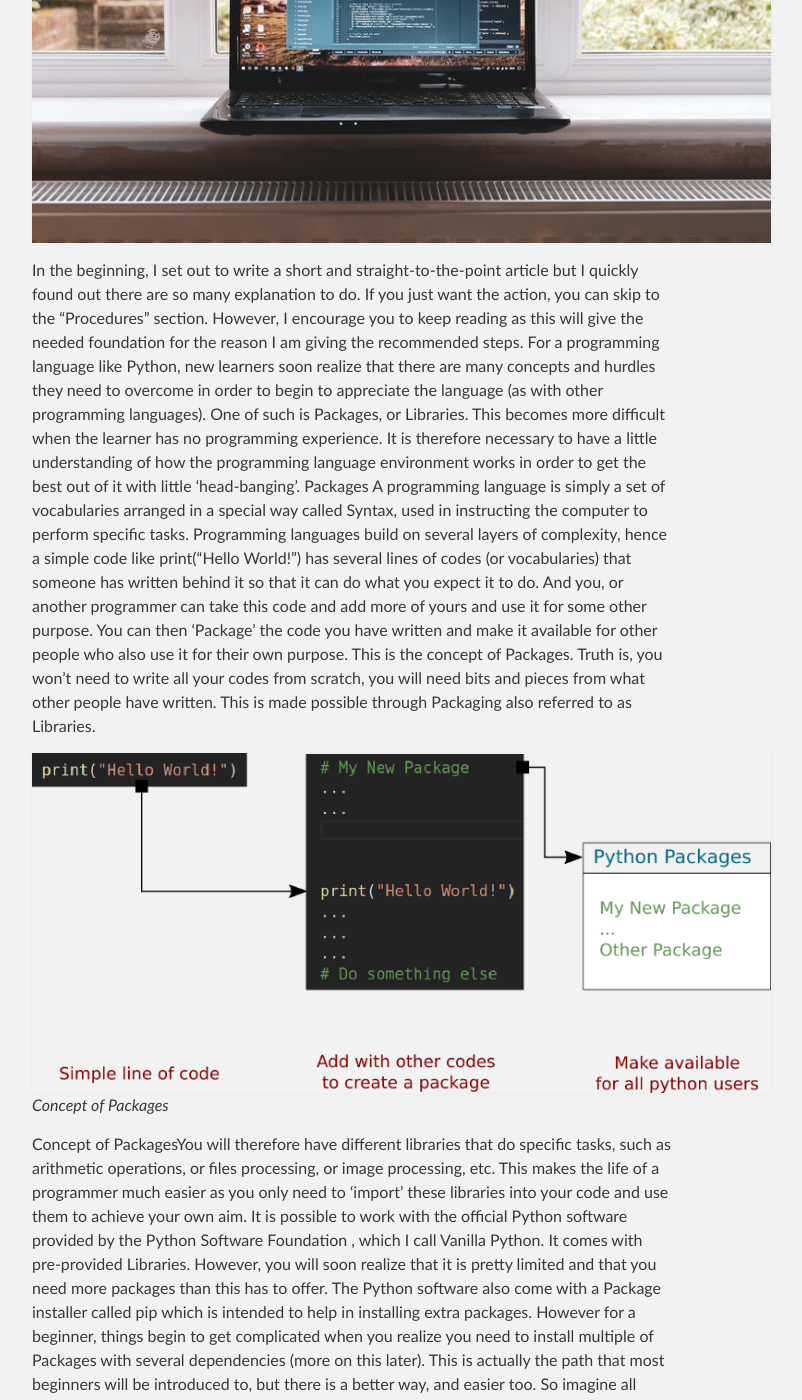
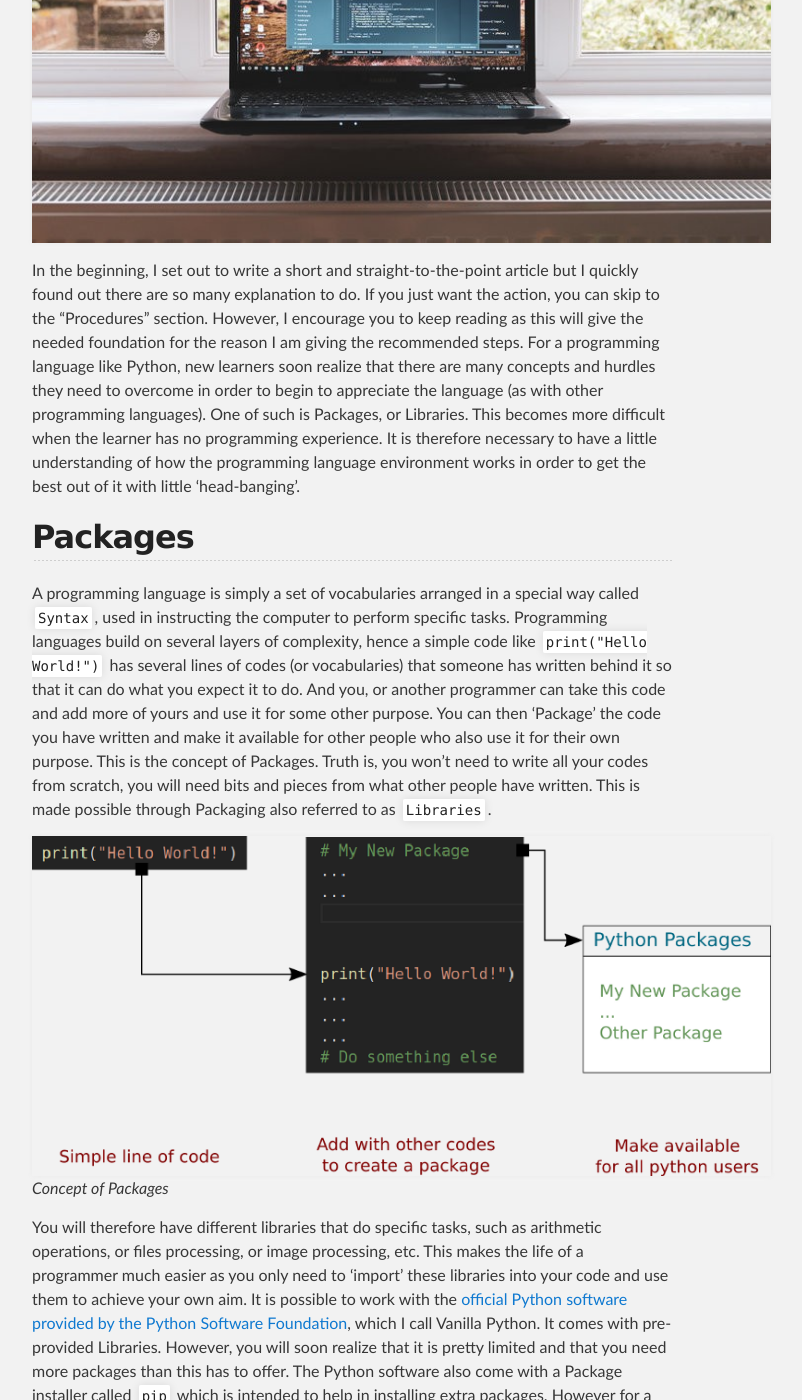
Before and after one commit to toluwajosh/toluwajosh.github.io, a Jekyll site: the page built from _posts/2020-01-03-getting-started-with-python-the-easiest-way.md, in a window 1280 px wide and 1400 px high, scrolled down 874 px. Shown: the whole window, without its empty margins (288-1090 px from the left). Built offline with Jekyll 4.4.1, drawn with Linux system fonts in a browser that asks for light colours; comment, search, counter and statistics services are not loaded; some of the changed text lies outside the part shown.

Commit message:
Fix: formatting in post

```diff
--- a/_posts/2020-01-03-getting-started-with-python-the-easiest-way.md
+++ b/_posts/2020-01-03-getting-started-with-python-the-easiest-way.md
@@ -13,33 +13,41 @@ About 4 years ago when I wanted to start learning Python Programming, the top qu
 
 In the beginning, I set out to write a short and straight-to-the-point article but I quickly found out there are so many explanation to do. If you just want the action, you can skip to the "Procedures" section. However, I encourage you to keep reading as this will give the needed foundation for the reason I am giving the recommended steps.
 For a programming language like Python, new learners soon realize that there are many concepts and hurdles they need to overcome in order to begin to appreciate the language (as with other programming languages). One of such is Packages, or Libraries. This becomes more difficult when the learner has no programming experience. It is therefore necessary to have a little understanding of how the programming language environment works in order to get the best out of it with little 'head-banging'.
-Packages
-A programming language is simply a set of vocabularies arranged in a special way called Syntax, used in instructing the computer to perform specific tasks. Programming languages build on several layers of complexity, hence a simple code like print("Hello World!") has several lines of codes (or vocabularies) that someone has written behind it so that it can do what you expect it to do. And you, or another programmer can take this code and add more of yours and use it for some other purpose. You can then 'Package' the code you have written and make it available for other people who also use it for their own purpose. This is the concept of Packages.
-Truth is, you won't need to write all your codes from scratch, you will need bits and pieces from what other people have written. This is made possible through Packaging also referred to as Libraries.
+
+## Packages
+
+A programming language is simply a set of vocabularies arranged in a special way called `Syntax`, used in instructing the computer to perform specific tasks. Programming languages build on several layers of complexity, hence a simple code like `print("Hello World!")` has several lines of codes (or vocabularies) that someone has written behind it so that it can do what you expect it to do. And you, or another programmer can take this code and add more of yours and use it for some other purpose. You can then 'Package' the code you have written and make it available for other people who also use it for their own purpose. This is the concept of Packages.
+Truth is, you won't need to write all your codes from scratch, you will need bits and pieces from what other people have written. This is made possible through Packaging also referred to as `Libraries`.
 
 ![concept_of_packages](/media/concept_of_packages.png)
 *Concept of Packages*
 
-Concept of PackagesYou will therefore have different libraries that do specific tasks, such as arithmetic operations, or files processing, or image processing, etc. This makes the life of a programmer much easier as you only need to 'import' these libraries into your code and use them to achieve your own aim.
-It is possible to work with the official Python software provided by the Python Software Foundation , which I call Vanilla Python. It comes with pre-provided Libraries. However, you will soon realize that it is pretty limited and that you need more packages than this has to offer. The Python software also come with a Package installer called pip which is intended to help in installing extra packages. However for a beginner, things begin to get complicated when you realize you need to install multiple of Packages with several dependencies (more on this later). This is actually the path that most beginners will be introduced to, but there is a better way, and easier too.
-So imagine all these Libraries floating around on the internet (or in space, or wherever) because everyone is writing their own and for specialized and specific purposes. There is therefore a need for a management system for these Libraries, to help in organizing them and distributing them easily for programmers who need them. Hence, there a number of such package management systems built on top of the Vanilla Python software to do just that. Examples of such are Anaconda, Enthought Canopy and WinPython.
-Dependencies
+You will therefore have different libraries that do specific tasks, such as arithmetic operations, or files processing, or image processing, etc. This makes the life of a programmer much easier as you only need to 'import' these libraries into your code and use them to achieve your own aim.
+It is possible to work with the [official Python software provided by the Python Software Foundation](https://www.python.org/), which I call Vanilla Python. It comes with pre-provided Libraries. However, you will soon realize that it is pretty limited and that you need more packages than this has to offer. The Python software also come with a Package installer called `pip` which is intended to help in installing extra packages. However for a beginner, things begin to get complicated when you realize you need to install multiple of Packages with several `dependencies` (more on this later). This is actually the path that most beginners will be introduced to, but there is a better way, and easier too.
+So imagine all these Libraries floating around on the internet (or in space, or wherever) because everyone is writing their own and for specialized and specific purposes. There is therefore a need for a management system for these Libraries, to help in organizing them and distributing them easily for programmers who need them. Hence, there a number of such package management systems built on top of the Vanilla Python software to do just that. Examples of such are [Anaconda](https://www.anaconda.com/), [Enthought Canopy](https://www.enthought.com/product/canopy/) and [WinPython](https://winpython.github.io/).
+
+## Dependencies
+
 The easiest way to explain is this is to say that a package needs another package to run successfully, hence it depends on that package. This is because the writer of the later package used codes from the former package to build his own package. It is therefore possible to have a package that depend on multiple other packages to run, and trying to install all the needed dependencies with the right versions can be a pain for a new python programmer. I know because I struggled with this a lot as a beginner. This is where package distribution platforms like excel. They help to provide not just a package but also the right dependencies for each installed package.
 Now that you know about packages and dependencies, you will agree that it is better to have all the pieces together and figure out the details as you go along.
-Procedure
+
+## Procedure
+
 Finally, here are the steps to the path I recommend for getting started with python the easiest way. It is actually only one step.
-Install Anaconda: Anaconda is the single easiest package manager and distribution platform that will make you get started easily. It is cross-platform (that is, available on Windows, Mac OS and Linux), easy to install and comes with handy tools (mostly GUI) such as the python Integrated Development Environment (IDE) - Spyder, Jupyter Notebook - for interactive coding environment, and others. Even for experienced programmers, Anaconda offers great tools for data science, database and project management for easier and painless workflow. See the image below for a cross-section of tools offered by Anaconda.
+
+[Install Anaconda](https://www.anaconda.com/distribution/): Anaconda is the single easiest package manager and distribution platform that will make you get started easily. It is cross-platform (that is, available on Windows, Mac OS and Linux), easy to install and comes with handy tools (mostly GUI) such as the python Integrated Development Environment (IDE) - Spyder, Jupyter Notebook - for interactive coding environment, and others. Even for experienced programmers, Anaconda offers great tools for data science, database and project management for easier and painless workflow. See the image below for a cross-section of tools offered by Anaconda.
 
 ![anaconda_navigator](/media/anaconda_navigator.jpeg)
 *Anaconda Navigator*
 
-Anaconda NavigatorThat is pretty much all you need as beginner. There are other considerations such as the IDEs and environments, which you will have to deal with sooner or later but with this down, those are more of a choice for convenience and efficiency. For me, the image below gives an overview of the Python programming "getting started" map.
+Anaconda NavigatorThat is pretty much all you need as beginner. There are other considerations such as the `IDEs` and `environments`, which you will have to deal with sooner or later but with this down, those are more of a choice for convenience and efficiency. For me, the image below gives an overview of the Python programming "getting started" map.
 
 ![getting_started_map](/media/getting_started_map.png)
 *The "Getting Started" map*
 
-The "Getting Started" mapAnd in case you are wondering, environments are a collection of packages accessible to a python compiler. Imagine you are working on multiple projects. Usually, each project will need a set of different packages. Therefore, it is possible to have several collection of packages bundled together for specific purposes or projects which do not affect or interact with each other. As you may have seen in the map above, Anaconda also provide tools for achieving this.
+The "Getting Started" mapAnd in case you are wondering, `environments` are a collection of packages accessible to a python compiler. Imagine you are working on multiple projects. Usually, each project will need a set of different packages. Therefore, it is possible to have several collection of packages bundled together for specific purposes or projects which do not affect or interact with each other. As you may have seen in the map above, Anaconda also provide tools for achieving this.
 I hope I have been able to answer the question from the beginning of this post. There may have been some concepts that are still yet unclear, please ask about them in the comments below. I hope to post more about Python programming in the future. Let me know what you would like to read about. If you find any mistakes, be sure to point them out.
+
 Thanks for reading through.
 
 ...
```
